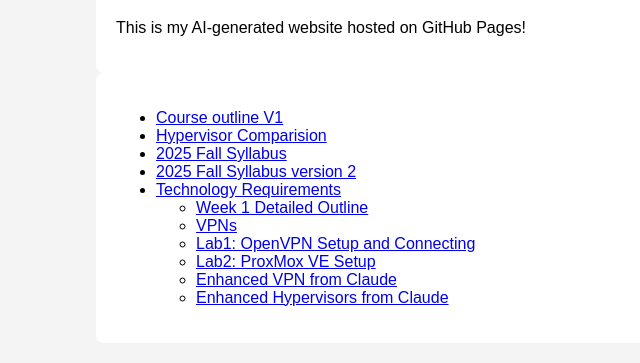
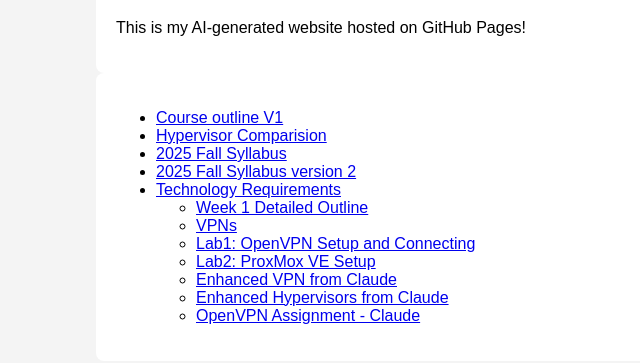
Before and after one commit to dpai-mc/csc161-resources, a plain HTML site: page index.html in a window 1280 px wide. Shown: the part 101-464 px from the top of the page, without its empty margins (124-764 px from the left). Drawn offline with Linux system fonts and the light colour scheme.

Commit message:
Update index.html

```diff
--- a/index.html
+++ b/index.html
@@ -41,6 +41,8 @@
                 <li><a href="lab2-proxmox-ph1.html">Lab2: ProxMox VE Setup</a></li>
                 <li><a href="enhanced_vpn_education.html">Enhanced VPN from Claude</a></li>
                 <li><a href="hypervisor_enhanced.html">Enhanced Hypervisors from Claude</a></li>
+                <li><a href="ass01-openvpn-claude.html">OpenVPN Assignment - Claude</a></li>
+
             </ul>
         </ul>
 
```
